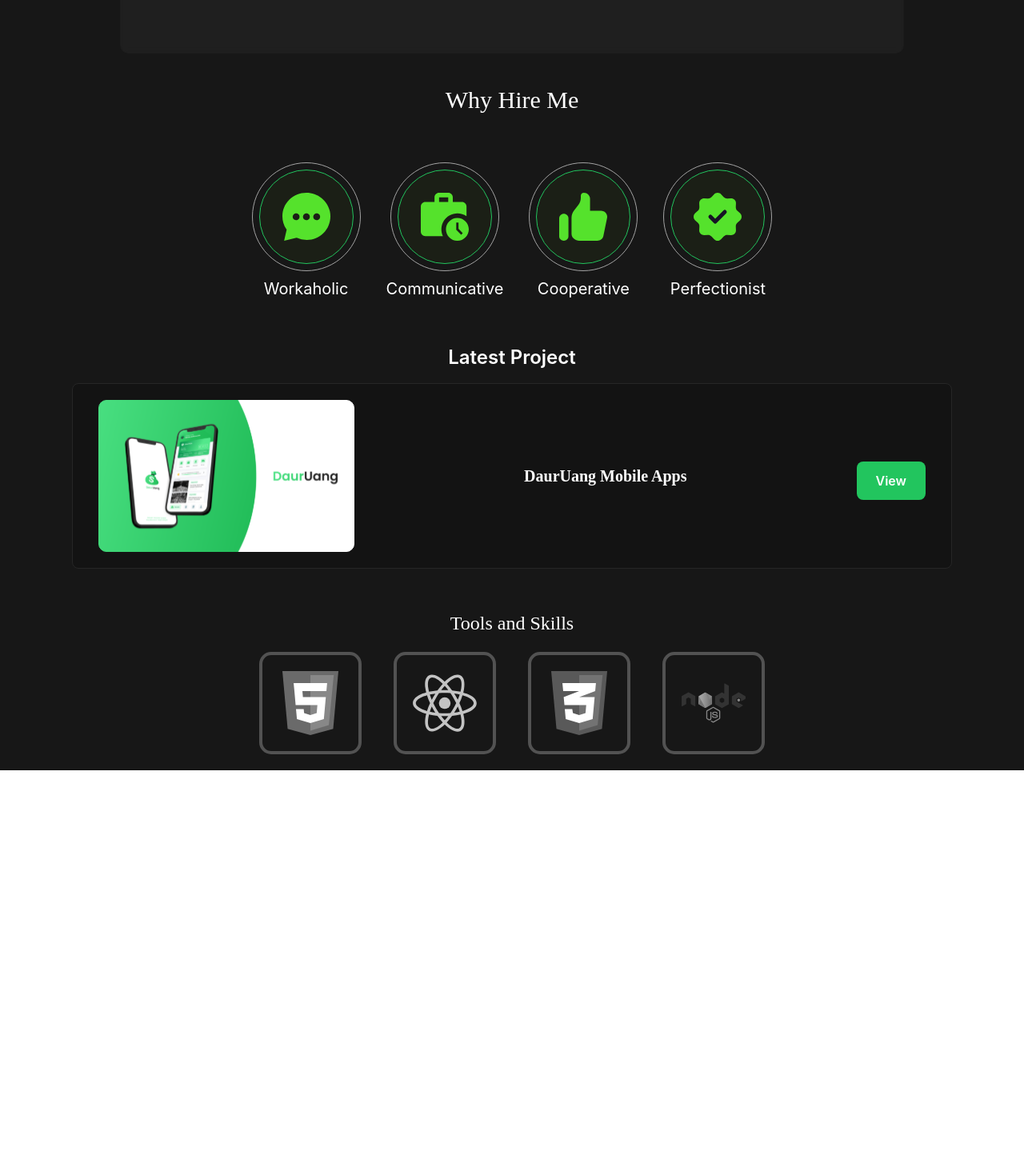
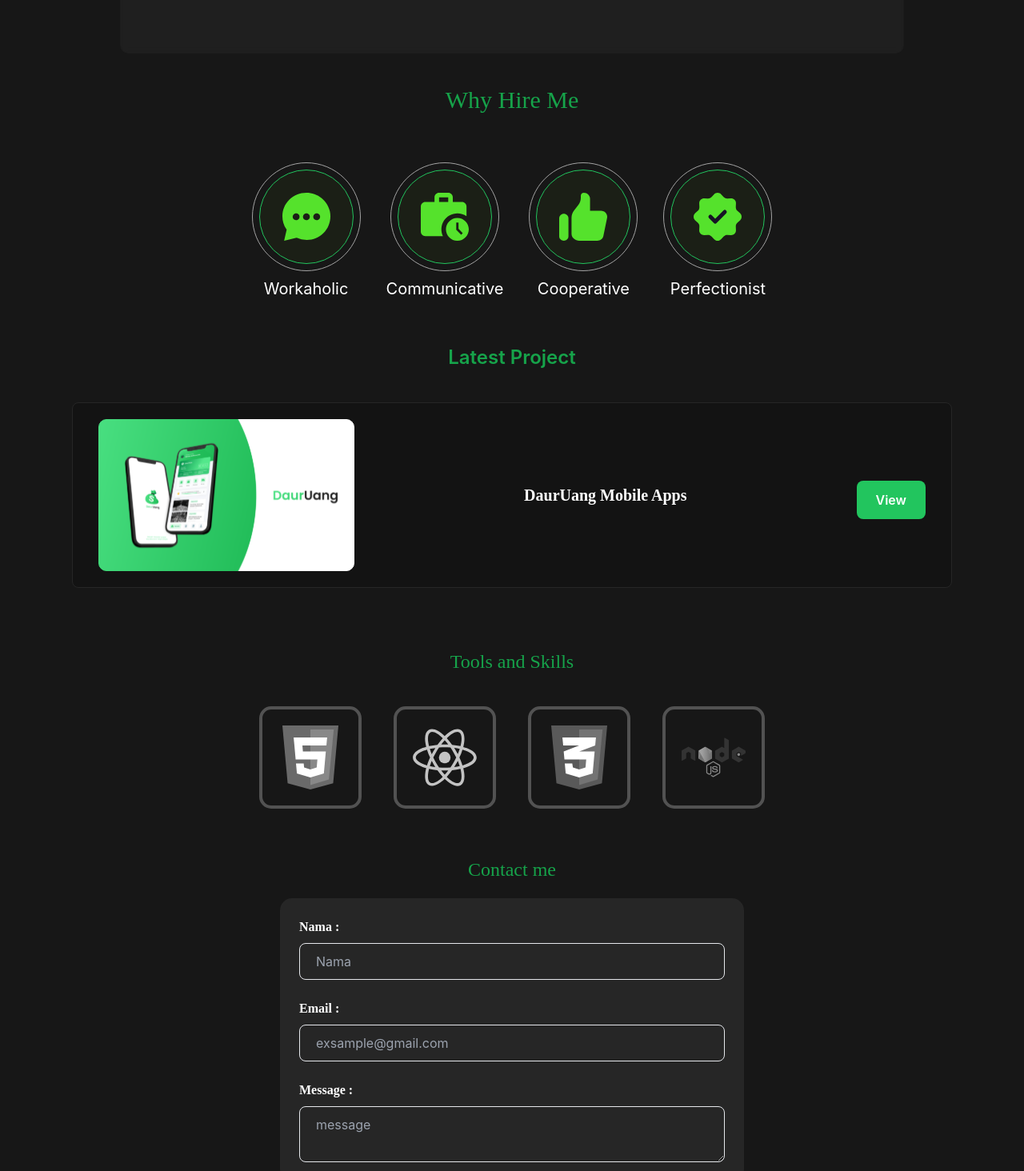
Before and after one commit to AhmadSuryaAlamSyah/Profile, a React (Create React App) app: page / in a window 1280 px wide. Shown: the part 1333-2797 px from the top of the page at 80% size. Before the commit the page ends 2296 px from the top, so only its background shows below. Built offline with nearby package versions, Linux system fonts and the light colour scheme.

Commit message:
update 9

```diff
--- /dev/null
+++ b/src/component/contact.jsx
@@ -0,0 +1,28 @@
+const Contact = () => {
+  return (
+    <div className="py-10">
+      <div>
+        <p className=" text-xl sm:text-2xl text-center font-Poppins mb-[20px] text-green-600">Contact me</p>
+        <div className="px-[24px] mx-[16px] sm:mx-[120px] md:mx-[200px] lg:mx-[350px] py-[24px] bg-neutral-800 rounded-[15px]">
+          <form>
+            <div>
+              <div className="flex flex-col">
+                <label className="text-white mb-2 text-base font-Poppins font-semibold">Nama :</label>
+                <input className="py-[10px] px-[20px] rounded-lg bg-neutral-800 border focus:bg-white " type="text" id="inputName" placeholder="Nama" />
+              </div>
+              <div className="flex flex-col mt-[24px]">
+                <label className="text-white mb-2 text-base font-Poppins font-semibold">Email :</label>
+                <input className="py-[10px] px-[20px] rounded-lg bg-neutral-800 border focus:bg-white " type="text" id="inputEmail" placeholder="exsample@gmail.com" />
+              </div>
+              <div className="flex flex-col mt-[24px]">
+                <label className="text-white mb-2 text-base font-Poppins font-semibold">Message :</label>
+                <textarea className="py-[10px] px-[20px] rounded-lg bg-neutral-800 border focus:bg-white " type="text" id="inputPesan" placeholder="message" />
+              </div>
+            </div>
+          </form>
+        </div>
+      </div>
+    </div>
+  );
+};
+export default Contact;
--- a/src/component/projek.jsx
+++ b/src/component/projek.jsx
@@ -1,5 +1,6 @@
 import clsx from 'clsx';
 import React from 'react';
+import Contact from './contact';
 import '../App.css';
 
 // Now you can use faReact in your component
@@ -8,7 +9,7 @@
   return (
     <div className="mt-0">
       <div className="bg-neutral-900">
-        <p className="font-Poppins text-base sm:text-xl pt-3 text-center mb-[20px] text-white opacity-90">What Do I Offer</p>
+        <p className="font-Poppins text-base sm:text-xl pt-3 text-center mb-[20px] text-green-600 opacity-90">What Do I Offer</p>
         <p className="text-center font-Poppins text-xl md:text-3xl mb-[60px] text-white ">Lorem ipsum, dolor sit Repudiandae, tempora.</p>
         <div className="border-4 z-10 -mb-1 relative rounded-full border-green-500 w-[150px] sm:w-[400px] mx-auto " />
         <div className="mx-[80px] z-0 sm:mx-[90px] md:mx-[150px] border border-black border-opacity-10 bg-neutral-700 bg-opacity-20 rounded-[10px] backdrop-blur-sm py-[60px]">
@@ -28,7 +29,7 @@
           </div>
         </div>
         <div className="py-[20px] sm:py-[40px]">
-          <p className="text-center font-Poppins text-xl md:text-3xl mb-[60px] text-white">Why Hire Me</p>
+          <p className="text-center font-Poppins text-xl md:text-3xl mb-[60px] text-green-600">Why Hire Me</p>
           <div className="flex flex-row gap-5 sm:gap-8 justify-center flex-wrap px-10">
             <div className="flex flex-col items-center gap-2 ">
               <Hire src="./img/comunicate.svg" />
@@ -49,12 +50,12 @@
           </div>
         </div>
         <div className="py-4 px-6 sm:px-7 md:px-8 lg:px-[90px]">
-          <p className="text-xl sm:text-2xl text-white text-center font-semibold">Latest Project</p>
-          <div className="border border-neutral-800 bg-[#131313] my-4 py-3 px-5 sm:py-5 sm:px-8 rounded-lg ">
+          <p className="text-xl sm:text-2xl text-center font-semibold text-green-600">Latest Project</p>
+          <div className="border border-neutral-800 bg-[#131313] my-10 py-3 px-5 sm:py-5 sm:px-8 rounded-lg ">
             <div className="hidden md:flex items-center justify-between gap-4">
               <img src="./img/projek.svg" alt="projek" />
               <p className="text-white text-normal sm:text-xl font-semibold font-Poppins">DaurUang Mobile Apps</p>
-              <button className="py-3 px-6 bg-green-500 rounded-lg text-white font-semibold mt-3 hover:bg-green-600 hover:scale-95 focus:ring-1 focus:ring-white">View</button>
+              <button className="py-3 px-6 bg-green-500 rounded-lg text-white font-semibold mt-3 hover:bg-green-600 hover:scale-90 focus:ring-1 focus:ring-white duration-300">View</button>
             </div>
             <div className="w-full flex gap-6 items-center  md:hidden">
               <div className="w-1/2">
@@ -68,8 +69,8 @@
           </div>
         </div>
         <div className="py-[20px] ">
-          <p className="text-white text-center font-Poppins text-xl md:text-2xl">Tools and Skills</p>
-          <div className="flex  items-center flex-row justify-center gap-10 mt-5 flex-wrap px-10 ">
+          <p className=" text-center font-Poppins text-xl md:text-2xl text-green-600">Tools and Skills</p>
+          <div className="flex  items-center flex-row justify-center gap-10 mt-10 sm:mt-15 flex-wrap px-10 ">
             <div className="border-4 rounded-[15px]  py-5 px-5 border-neutral-600 grayscale hover:grayscale-0 hover:scale-105 ">
               <img src="./img/html.svg" width={80} alt="html" />
             </div>
@@ -84,6 +85,7 @@
             </div>
           </div>
         </div>
+        <Contact />
       </div>
     </div>
   );
```
